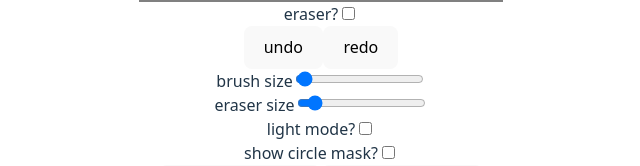
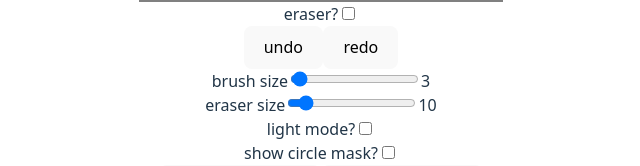
Before and after one commit to krispyre/dualpfp, a React (Vite) app: page / in a window 1280 px wide. Shown: the part 425-591 px from the top of the page, without its empty margins (319-959 px from the left). Built offline with nearby package versions, Linux system fonts and the light colour scheme.

Commit message:
brushsize labels

```diff
--- a/src/components/layer.tsx
+++ b/src/components/layer.tsx
@@ -189,7 +189,7 @@ const Layer = ({
     const ctx: CanvasRenderingContext2D = ctxRef.current;
     //eraser size is updated in brushSize
     ctx.lineWidth = brushSize;
-    console.log("change brush size to", brushSize);
+    // console.log("change brush size to", brushSize);
   }, [brushSize]);
 
   //dither clear
--- a/src/components/toolbar.tsx
+++ b/src/components/toolbar.tsx
@@ -115,6 +115,7 @@ const Toolbar = ({
             value={brushSize}
             onChange={handleSetBrushSize}
           />
+          <label htmlFor="brushSize">{brushSize}</label>
         </div>
         <div id="eraserSettings">
           <label htmlFor="eraserSize">eraser size</label>
@@ -127,6 +128,7 @@ const Toolbar = ({
             value={eraserSize}
             onChange={handleSetEraserSize}
           />
+          <label htmlFor="brushSize">{eraserSize}</label>
         </div>
         <div>
           <label htmlFor="isLight">light mode?</label>
```
